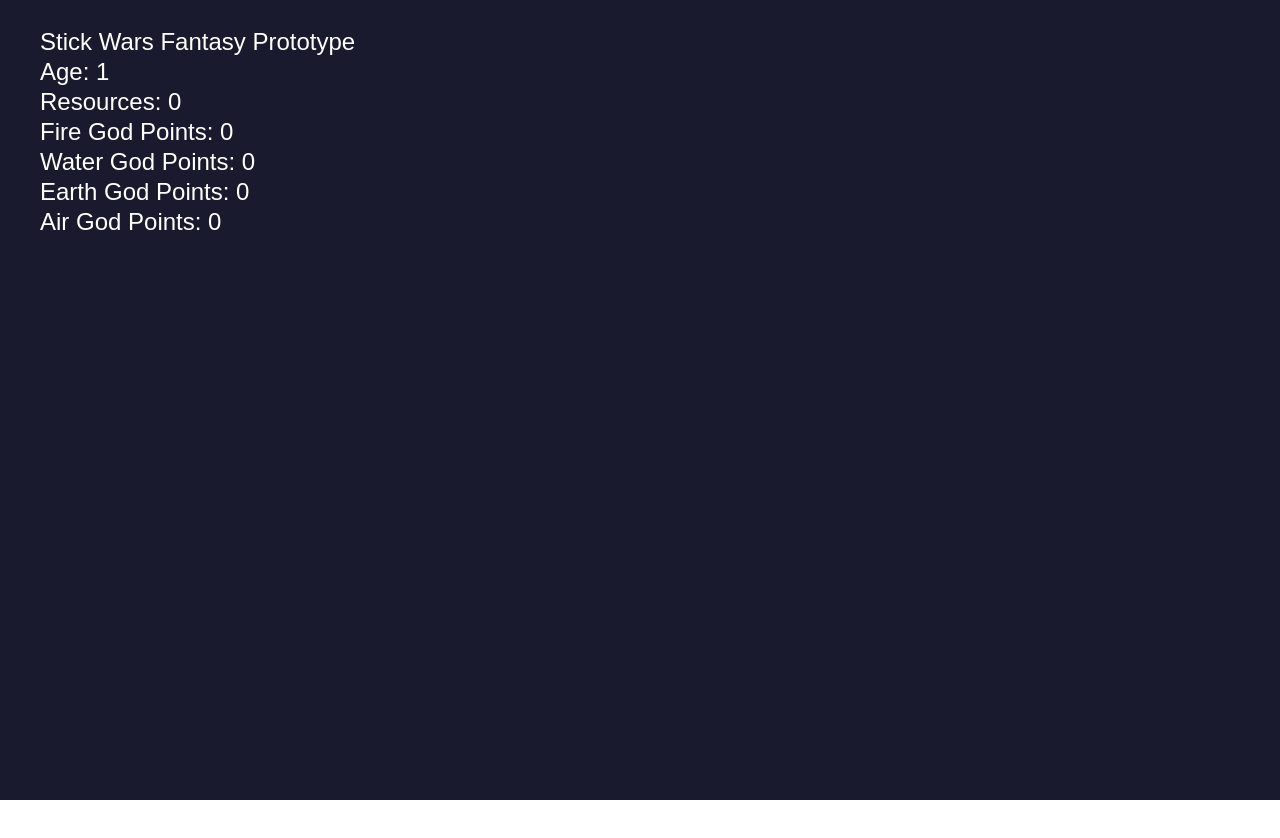
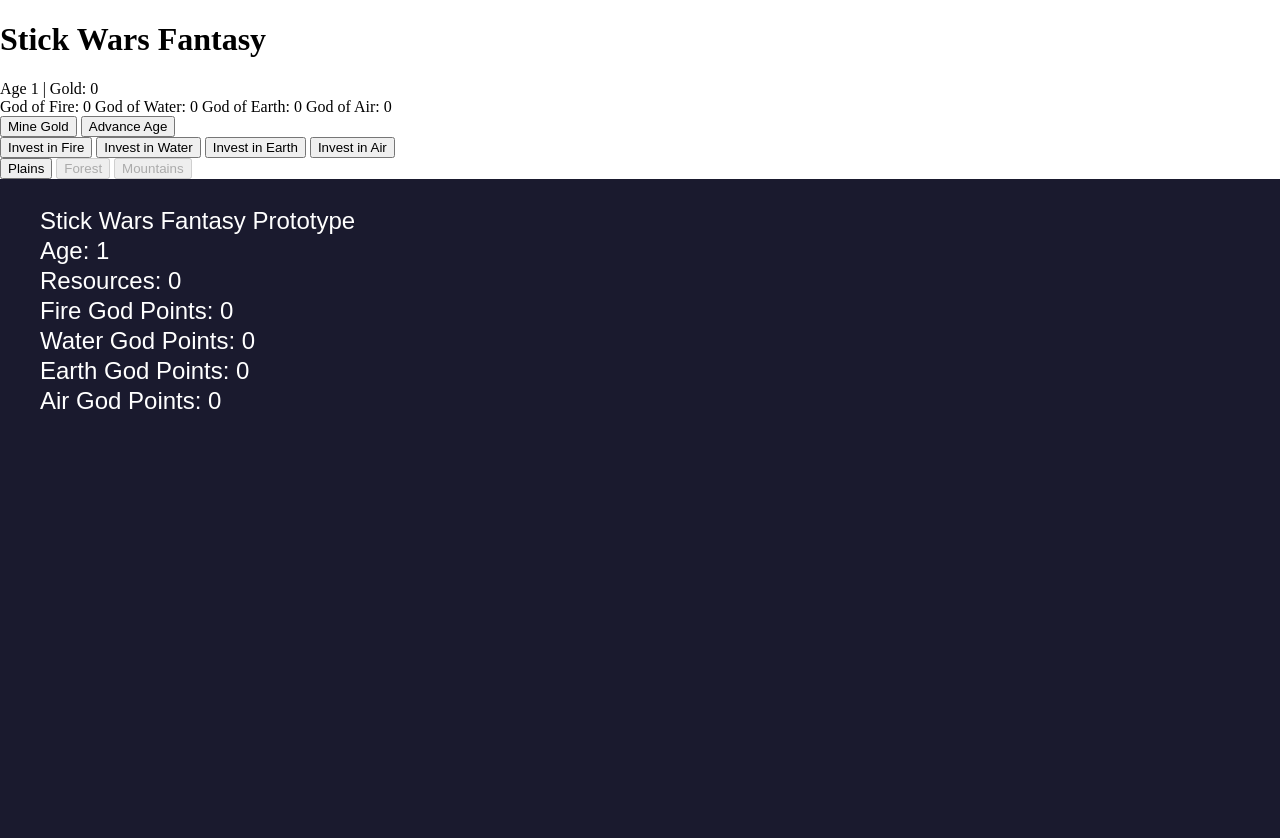
Before and after one commit to brady6fishh/stick-wars-fantasy, a plain HTML site: page index.html in a window 1280 px wide. Before the commit the page ends 800 px from the top, so only its background shows below. Drawn offline with Linux system fonts and the light colour scheme.

Commit message:
Add UI structure with stats, actions, gods, and map to index.html

```diff
--- a/index.html
+++ b/index.html
@@ -1,12 +1,41 @@
 <!DOCTYPE html>
 <html>
 <head>
-  <meta charset="UTF-8">
-  <title>Fantasy Stick Wars</title>
-  <link rel="stylesheet" href="style.css">
+<meta charset="UTF-8">
+<title>Stick Wars Fantasy</title>
+<link rel="stylesheet" href="style.css">
 </head>
 <body>
-  <canvas id="gameCanvas"></canvas>
-  <script src="script.js"></script>
+<div id="ui">
+    <h1>Stick Wars Fantasy</h1>
+    <div id="stats">
+        <span id="age">Age 1</span> |
+        <span id="resources">Gold: 0</span>
+    </div>
+    <div id="god-stats">
+        <span id="god1">God of Fire: 0</span>
+        <span id="god2">God of Water: 0</span>
+        <span id="god3">God of Earth: 0</span>
+        <span id="god4">God of Air: 0</span>
+    </div>
+    <div id="actions">
+        <button id="mineBtn">Mine Gold</button>
+        <button id="advanceAgeBtn">Advance Age</button>
+    </div>
+    <div id="gods">
+        <button id="investFireBtn">Invest in Fire</button>
+        <button id="investWaterBtn">Invest in Water</button>
+        <button id="investEarthBtn">Invest in Earth</button>
+        <button id="investAirBtn">Invest in Air</button>
+    </div>
+    <div id="map">
+        <button class="area" id="area1">Plains</button>
+        <button class="area" id="area2" disabled>Forest</button>
+        <button class="area" id="area3" disabled>Mountains</button>
+    </div>
+    <div id="log"></div>
+</div>
+<canvas id="gameCanvas"></canvas>
+<script src="script.js"></script>
 </body>
 </html>
```
